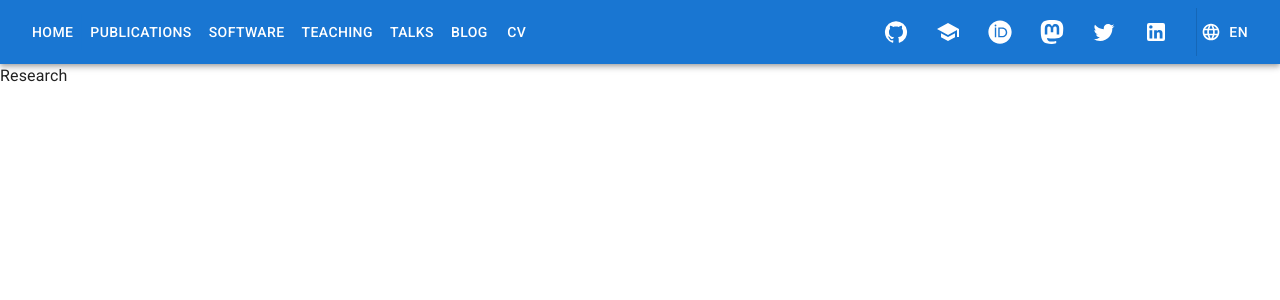
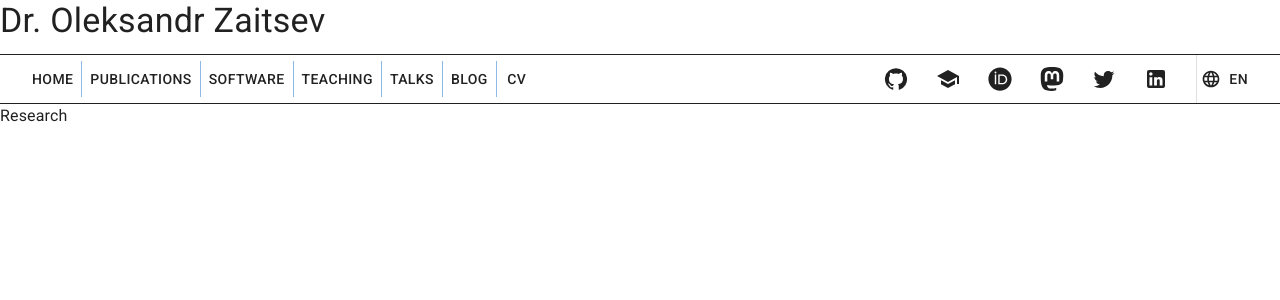
Before and after one commit to olekscode/oleks.fr, a React (Create React App) app: page / in a window 1280 px wide. Shown: the top 300 px of the page. Built offline with nearby package versions, Linux system fonts and the light colour scheme.

Commit message:
Fixed the style

```diff
--- a/src/components/App/index.jsx
+++ b/src/components/App/index.jsx
@@ -6,7 +6,9 @@ import {
 } from 'react-router-dom';
 
 import CssBaseline from '@mui/material/CssBaseline';
+import Box from '@mui/material/Box';
 
+import Header from '../Header';
 import Navigation from '../Navigation';
 import ResearchPage from '../ResearchPage';
 import PublicationsPage from '../PublicationsPage';
@@ -22,8 +24,9 @@ import * as ROUTES from '../../constants/routes';
 const App = () => (
   <Router>
     <CssBaseline enableColorScheme />
-    <div>
-      <Navigation />
+    <Box>
+      <Header/>
+      <Navigation/>
       <Routes>
         <Route exact path={ROUTES.LANDING} element={ <ResearchPage/> } />
         <Route exact path={ROUTES.PUBLICATIONS} element={ <PublicationsPage/> } />
@@ -33,7 +36,7 @@ const App = () => (
         <Route exact path={ROUTES.BLOG} element={ <BlogPage/> } />
         <Route exact path={ROUTES.CV} element={ <CurriculumVitaePage/> } />
       </Routes>
-    </div>
+    </Box>
   </Router>
 );
 
--- /dev/null
+++ b/src/components/Header/index.jsx
@@ -0,0 +1,12 @@
+import React from 'react';
+
+import Box from '@mui/material/Box';
+import Typography from '@mui/material/Typography';
+
+export default function Header() {
+  return(
+    <Box sx={{ width: '100%' }}>
+      <Typography variant="h4" gutterBottom>Dr. Oleksandr Zaitsev</Typography>
+    </Box>
+  );
+}
--- a/src/components/Navigation/index.jsx
+++ b/src/components/Navigation/index.jsx
@@ -76,8 +76,8 @@ function socialIconButton(icon, url) {
 export default function Navigation() {
   return (
     <Box sx={{ flexGrow: 1 }}>
-      <AppBar position="static">
-        <Toolbar>
+      <AppBar position="static" color="inherit" sx={{ boxShadow: 0, borderTop: 1, borderBottom: 1 }}>
+        <Toolbar variant="dense">
           <ButtonGroup variant="text" aria-label="text button group" sx={{ flexGrow: 1 }}>
             <Button component={Link} to={ROUTES.LANDING} color="inherit">Home</Button>
             <Button component={Link} to={ROUTES.PUBLICATIONS} color="inherit">Publications</Button>
--- a/src/components/PublicationsPage/index.jsx
+++ b/src/components/PublicationsPage/index.jsx
@@ -7,6 +7,7 @@ import ListItemButton from '@mui/material/ListItemButton';
 import ListItemIcon from '@mui/material/ListItemIcon';
 import ListItemText from '@mui/material/ListItemText';
 import ArticleIcon from '@mui/icons-material/Article';
+import Typography from '@mui/material/Typography';
 
 import './style.css';
 import publicationGroups from '../../data/publications.json';
@@ -19,11 +20,11 @@ function publicationString(publication) {
 export default function PublicationsPage() {
   return (
     <div>
-      <h1>Publications</h1>
+      <Typography variant="h4" gutterBottom>Publications</Typography>
       {publicationGroups.map((group) => (
         <div>
-          <h2>{group.groupName}</h2>
-          <Box sx={{ width: '100%', minWidth: 650, bgcolor: 'background.paper' }}>
+          <Typography variant="h5" gutterBottom>{group.groupName}</Typography>
+          <Box sx={{ width: '100%', bgcolor: 'background.paper' }}>
             <nav aria-label="main mailbox folders">
               <List>
                 {group.publications.map((publication) => (
--- a/src/components/TeachingPage/index.jsx
+++ b/src/components/TeachingPage/index.jsx
@@ -7,6 +7,7 @@ import TableContainer from '@mui/material/TableContainer';
 import TableHead from '@mui/material/TableHead';
 import TableRow from '@mui/material/TableRow';
 import Paper from '@mui/material/Paper';
+import Typography from '@mui/material/Typography';
 
 import './style.css';
 import courses from '../../data/courses.json';
@@ -28,8 +29,8 @@ export default function TeachingPage() {
 
   return (
     <div>
-      <h1>Teaching Activities</h1>
-      <div><b>Total:</b> {totalLectureHours}h lectures, {totalSupervisedHours}h supervised work, {totalPracticalHours}h practical work ({equivalentHours}h eq. lab hours)</div>
+      <Typography variant="h4" gutterBottom>Teaching Activities</Typography>
+      <Typography variant="body1" gutterBottom><b>Total:</b> {totalLectureHours}h lectures, {totalSupervisedHours}h supervised work, {totalPracticalHours}h practical work ({equivalentHours}h eq. lab hours)</Typography>
       <TableContainer component={Paper}>
         <Table sx={{ minWidth: 650 }} aria-label="simple table">
           <TableHead>
```
